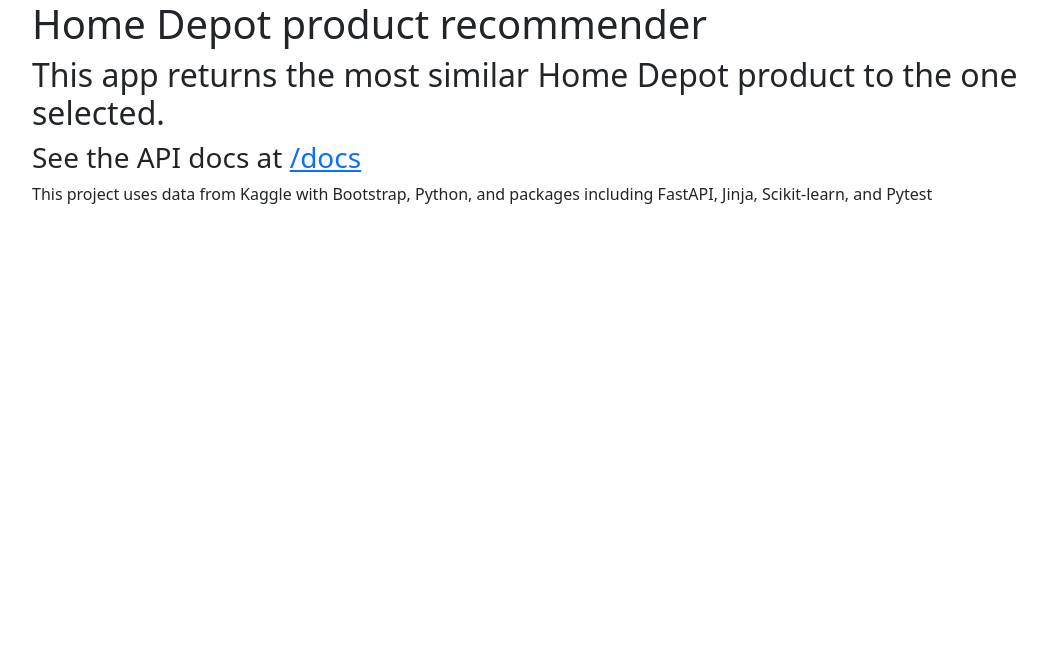
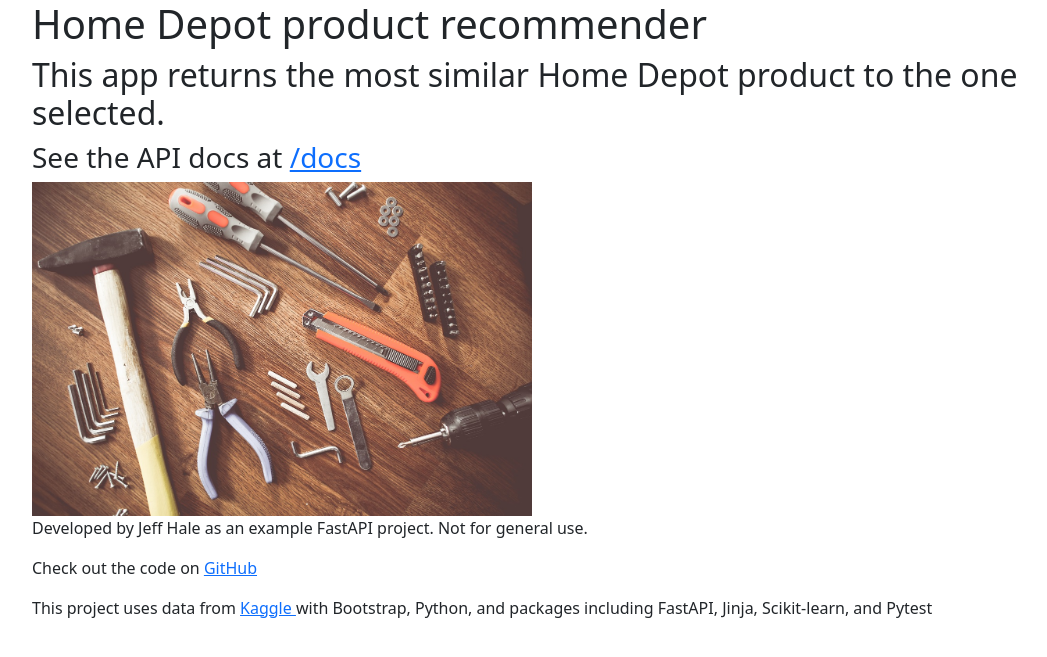
Before and after one commit to discdiver/recommend-api, a FastAPI app: page / in a window 1280 px wide. Shown: the top 657 px of the page, without its empty margins (50-1097 px from the left). Run offline with FastAPI, Linux system fonts and the light colour scheme; parts of the project's set-up code (start-up, migrations or seed data) failed here and were passed over.

Commit message:
add custom css

```diff
--- a/app.py
+++ b/app.py
@@ -1,7 +1,7 @@
 import pandas as pd
 from fastapi import FastAPI, Path, Request
 from fastapi.templating import Jinja2Templates
-# from fastapi.staticfiles import StaticFiles
+from fastapi.staticfiles import StaticFiles
 from fastapi.responses import HTMLResponse
 
 
@@ -9,12 +9,13 @@
 
 app = FastAPI()
 
-# app.mount('/static', StaticFiles(directory='static'), name='static')
+app.mount('/static', StaticFiles(directory='static'), name='static')
 
 templates = Jinja2Templates(directory='templates')
 
 @app.get('/', response_class=HTMLResponse)
 def home(request: Request):
+    """An html static home page"""
     return templates.TemplateResponse("index.html", {'request': request})
 
 @app.get('/products/{productid}')
@@ -36,5 +37,11 @@
         )
 
 
+# TODO add form to home page for querying
+# TODO add css
 # TODO add product text
 # TODO add logging
+# TODO deploy to Heroku
+# TODO dockerize
+# TODO add to a GCP db and use sqlmodel with
+# TODO add tests with selenium for html portion
--- /dev/null
+++ b/static/css/custom.css
@@ -0,0 +1,4 @@
+img{
+    width:100%;
+    max-width:500px;
+}
--- a/templates/index.html
+++ b/templates/index.html
@@ -8,8 +8,12 @@
     <!-- Bootstrap CSS -->
     <link href="https://cdn.jsdelivr.net/npm/bootstrap@5.0.2/dist/css/bootstrap.min.css" rel="stylesheet" integrity="sha384-EVSTQN3/azprG1Anm3QDgpJLIm9Nao0Yz1ztcQTwFspd3yD65VohhpuuCOmLASjC" crossorigin="anonymous">
 
+    <!-- Custom CSS -->
+    <link rel="stylesheet" type="text/css" href="{{ url_for('static', path='/css/custom.css') }}">
+
     <title>Home Depot product recommender</title>
   </head>
+
   <body>
         <div class="container">
             <div class="row">
@@ -17,11 +21,15 @@
                     <h1>Home Depot product recommender</h1>
                     <h2>This app returns the most similar Home Depot product to the one selected.</h2>
                     <h3>See the API docs at <a href='./docs'> /docs</a></h3>
-
-                <p>This project uses data from Kaggle with Bootstrap, Python, and packages including FastAPI, Jinja, Scikit-learn, and Pytest</p>
+                    <img src="{{ url_for('static', path='images/tools.jpeg') }}" alt='tools on a table'>
+                    <p>Developed by Jeff Hale as an example FastAPI project. Not for general use. <p>
+                    <p>Check out the code on <a href="https://github.com/discdiver/recommend-api"> GitHub</a></p>
+                    <p>This project uses data from <a href="https://www.kaggle.com/c/home-depot-product-search-relevance/data"> Kaggle </a> with Bootstrap, Python, and packages including FastAPI, Jinja, Scikit-learn, and Pytest</p>
                 </div>
             </div>
         </div>
+
+
 
     <!-- Option 1: Bootstrap Bundle with Popper -->
     <script src="https://cdn.jsdelivr.net/npm/bootstrap@5.0.2/dist/js/bootstrap.bundle.min.js" integrity="sha384-MrcW6ZMFYlzcLA8Nl+NtUVF0sA7MsXsP1UyJoMp4YLEuNSfAP+JcXn/tWtIaxVXM" crossorigin="anonymous"></script>
```
Lines whose indentation alone changed are shown as unchanged.
